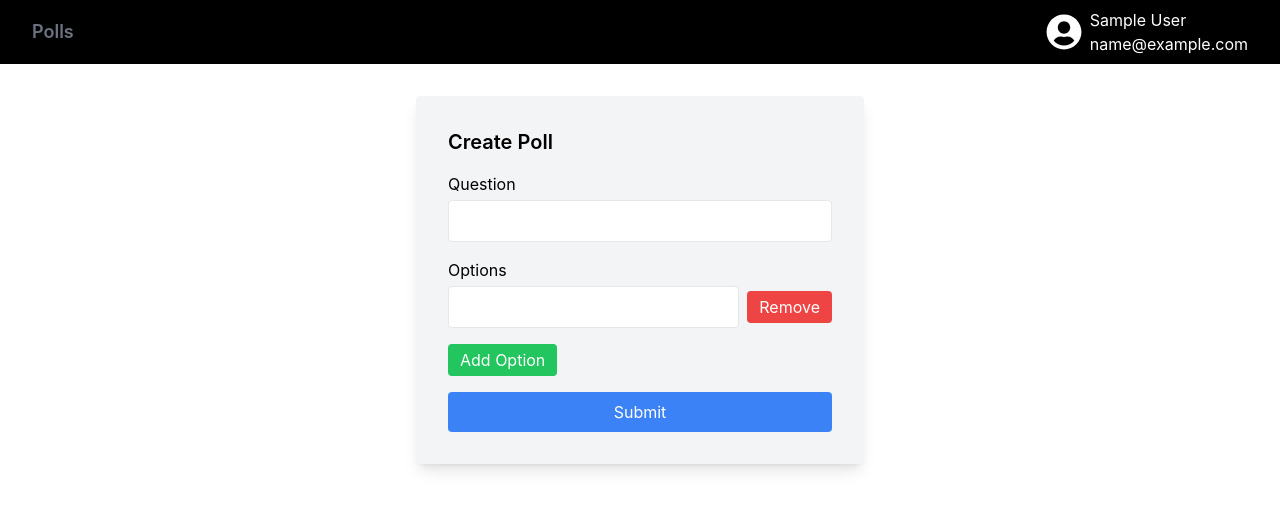
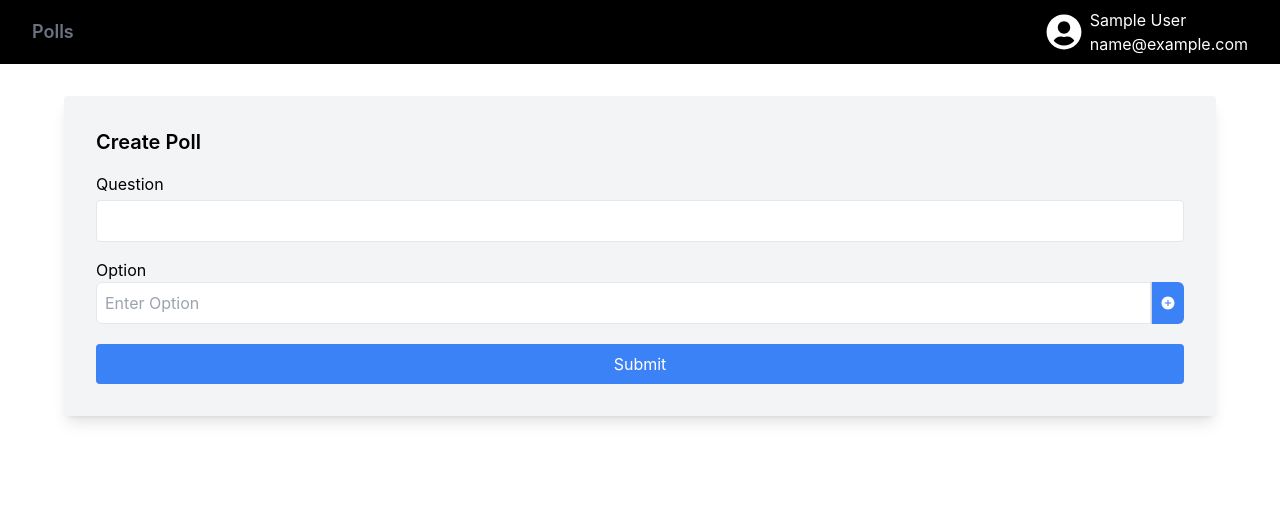
Before and after one commit to amitark7/React-Polling-App, a React (Create React App) app: page /addPoll in a window 1280 px wide. Shown: the top 510 px of the page. Built offline with nearby package versions, Linux system fonts and the light colour scheme; sample sign-in values are in the browser's storage.

Commit message:
change UI and make functionality according to UI

```diff
--- a/src/pages/AddEditPoll.js
+++ b/src/pages/AddEditPoll.js
@@ -4,32 +4,42 @@ import {
   addPoll,
   getSinglePoll,
   updatePoll,
-  updatePollOption,
 } from "../redux/reducer/pollListReducer";
 import { validateAddEditForm } from "../utils/validationCheck";
 import { useLocation, useNavigate, useParams } from "react-router-dom";
 import ConfimationModal from "../component/ConfimationModal";
 import ErrorComponent from "../component/ErrorComponent";
+import {
+  addOption,
+  deleteOption,
+  updateOption,
+} from "../redux/reducer/optionReducer";
+import { IoIosAddCircle } from "react-icons/io";
+import { MdDelete } from "react-icons/md";
+import { MdModeEditOutline } from "react-icons/md";
 
 const AddEditPoll = () => {
   const { id } = useParams();
   const { state } = useLocation();
-  const [title, setTitle] = useState("");
-  const [options, setOptions] = useState([{ optionTitle: "" }]);
-  const [errors, setErrors] = useState({ question: "", options: [] });
+  const [newPollData, setNewPollData] = useState({
+    title: "",
+    optionTitle: "",
+  });
+  const [options, setOptions] = useState([]);
+  const [errors, setErrors] = useState({ title: "", optionTitle: "" });
   const [showModal, setShowModal] = useState(false);
-  const [optionsChanged, setOptionsChanged] = useState(false);
+  const [editOption, setEditOption] = useState(null);
   const dispatch = useDispatch();
   const navigate = useNavigate();
 
   const getSinglePollAndUpdate = async () => {
     if (state) {
-      setTitle(state.title);
+      setNewPollData({ ...newPollData, title: state.title });
       setOptions(state.optionList);
     } else {
       const result = await dispatch(getSinglePoll(id));
       if (result?.payload?.status === 200) {
-        setTitle(result?.payload?.data?.title);
+        setNewPollData({ ...newPollData, title: result?.payload?.data?.title });
         setOptions(result?.payload?.data?.optionList);
       }
     }
@@ -41,63 +51,85 @@ const AddEditPoll = () => {
     }
   }, []);
 
-  const handleOptionChange = (index, value) => {
-    const newOptions = [...options];
-    newOptions[index].optionTitle = value;
-    setOptions(newOptions);
-    setErrors((prevErrors) => ({
-      ...prevErrors,
-      options: prevErrors.options.map((error, i) => (i === index ? "" : error)),
-    }));
+  const handleOptionChange = (e) => {
+    setNewPollData({ ...newPollData, [e.target.name]: e.target.value });
+    setErrors({ ...errors, [e.target.name]: "" });
   };
 
-  const handleAddOption = () => {
-    setOptions([...options, { optionTitle: "" }]);
-    setErrors((prevErrors) => ({
-      ...prevErrors,
-      options: [...prevErrors.options, ""],
-    }));
+  const handleAddOption = async () => {
+    const { newErrors, isVallid } = validateAddEditForm(newPollData);
+    if (isVallid) {
+      setOptions([...options, { optionTitle: newPollData.optionTitle }]);
       if (id) {
-      setOptionsChanged(true);
+        if (editOption) {
+          const editedIndex = options.findIndex(
+            (option) => option.id === editOption.id
+          );
+          const newOptions = [...options];
+          newOptions[editedIndex].optionTitle = newPollData.optionTitle;
+          setOptions(newOptions);
+          dispatch(
+            updateOption({
+              id: editOption.id,
+              editedOption: newPollData.optionTitle,
+            })
+          );
+        } else {
+          await dispatch(
+            addOption({
+              id,
+              optionTitle: newPollData.optionTitle,
+            })
+          );
+        }
+      }
+      setNewPollData({ ...newPollData, optionTitle: "" });
+    } else {
+      setErrors(newErrors);
     }
   };
 
-  const handleRemoveOption = (index) => {
+  const handleDeleteOption = (index) => {
+    if (id) {
+      const deleteOptionId = options[index].id;
+      dispatch(deleteOption(deleteOptionId));
+    }
     const newOptions = [...options];
     newOptions.splice(index, 1);
     setOptions(newOptions);
-    setErrors((prevErrors) => ({
-      ...prevErrors,
-      options: prevErrors.options.filter((option, i) => i !== index),
-    }));
-    if (id) {
-      setOptionsChanged(false);
+  };
+
+  const handleUpdateOption = (index) => {
+    const option = options[index];
+    setNewPollData({ ...newPollData, optionTitle: options[index].optionTitle });
+    setEditOption(option);
+  };
+
+  const handleShowModal = (data) => {
+    if (data?.payload?.status === 200) {
+      setShowModal(true);
     }
   };
 
-  const onFormSubmit = async (e) => {
-    e.preventDefault();
+  const onFormSubmit = async () => {
     const newPoll = {
-      title,
+      title: newPollData.title,
       options,
     };
-    const { newErrors, isVallid } = validateAddEditForm(newPoll);
+    const { newErrors, isVallid } = validateAddEditForm({
+      options,
+      title: newPollData.title,
+    });
     if (isVallid) {
       let result = {};
-      if (optionsChanged) {
-        result = await dispatch(
-          updatePollOption({
-            id,
-            optionTitle: options[options.length - 1],
-          })
-        );
-      } else if (id) {
+      if (id) {
+        if (state.title !== newPollData.title) {
           result = await dispatch(updatePoll({ id, newPoll }));
+        }
+        setShowModal(true);
       } else {
         result = await dispatch(addPoll(newPoll));
-      }
-      if (result?.payload?.status === 200) {
-        setShowModal(true);
+        handleShowModal(result);
       }
     } else {
       setErrors(newErrors);
@@ -105,11 +137,11 @@ const AddEditPoll = () => {
   };
 
   return (
-    <div className="w-[90%] max-w-md  mx-auto mt-8 p-8 bg-gray-100 rounded shadow-lg">
+    <div className="w-[90%]  mx-auto mt-8 p-8 bg-gray-100 rounded shadow-lg">
       <h2 className="text-xl font-semibold mb-4">
         {id ? "Update" : "Create"} Poll
       </h2>
-      <form onSubmit={onFormSubmit}>
+      <div>
         <div className="mb-4">
           <label htmlFor="question" className="block mb-1">
             Question
@@ -117,52 +149,60 @@ const AddEditPoll = () => {
           <input
             type="text"
             id="question"
+            name="title"
             className="w-full px-4 py-2 border rounded"
-            value={title}
-            onChange={(e) => setTitle(e.target.value)}
+            value={newPollData.title}
+            onChange={handleOptionChange}
           />
-          <ErrorComponent errorMessage={errors.question} />
+          <ErrorComponent errorMessage={errors.title} />
         </div>
-        <div className="mb-4">
-          <label className="block mb-1">Options</label>
-          {options.map((option, index) => (
-            <div key={index} className="mb-2">
-              <div className="flex items-center">
+        <div className="form-add-option">
+          <p className="add-option">Option</p>
+          <div className="flex mb-3">
             <input
-                  type="text"
-                  className="w-full px-4 py-2 border rounded mr-2"
-                  value={option.optionTitle}
-                  onChange={(e) => handleOptionChange(index, e.target.value)}
+              id="option"
+              name="optionTitle"
+              className="border rounded-l-md p-2 w-full"
+              value={newPollData.optionTitle}
+              onChange={handleOptionChange}
+              placeholder="Enter Option"
             />
             <button
-                  type="button"
-                  className="px-3 py-1 bg-red-500 text-white rounded"
-                  onClick={() => handleRemoveOption(index)}
+              className="border-l border-gray-300 bg-blue-500 text-white p-2 rounded-r-md"
+              onClick={() => handleAddOption()}
             >
-                  Remove
+              <IoIosAddCircle />
             </button>
           </div>
-              <ErrorComponent errorMessage={errors.options[index]} />
+          <ErrorComponent errorMessage={errors.optionTitle} />
+        </div>
+        <div className="flex gap-2 mb-2">
+          {options.map((item, index) => (
+            <div
+              className="flex bg-white items-center border rounded-lg p-2"
+              key={index}
+            >
+              {item.optionTitle}
+              <button
+                className="ml-1"
+                onClick={() => handleUpdateOption(index)}
+              >
+                <MdModeEditOutline />
+              </button>
+              <button className="" onClick={() => handleDeleteOption(index)}>
+                <MdDelete />
+              </button>
             </div>
           ))}
-          {options.length === 0 && (
-            <ErrorComponent errorMessage={errors.options} />
-          )}
+        </div>
         <button
           type="button"
-            className="px-3 py-1 mt-2 bg-green-500 text-white rounded"
-            onClick={handleAddOption}
-          >
-            Add Option
-          </button>
-        </div>
-        <button
-          type="submit"
           className="w-full bg-blue-500 text-white py-2 px-4 rounded hover:bg-blue-600 transition duration-200"
+          onClick={() => onFormSubmit()}
         >
           Submit
         </button>
-      </form>
+      </div>
       {showModal && (
         <ConfimationModal
           modalTitle={"Successfully"}
--- /dev/null
+++ b/src/redux/reducer/optionReducer.js
@@ -0,0 +1,56 @@
+import { createAsyncThunk, createSlice } from "@reduxjs/toolkit";
+import axios from "axios";
+export const addOption = createAsyncThunk(
+  "pollList/addOption",
+  async (data) => {
+    try {
+      const response = await axios.post(
+        `${process.env.REACT_APP_BASE_URL}poll/addPollOption/${data.id}`,
+        { optionTitle: data.optionTitle }
+      );
+      return response;
+    } catch (error) {
+      return error.response;
+    }
+  }
+);
+
+export const deleteOption = createAsyncThunk(
+  "option/deleteoption",
+  async (id) => {
+    try {
+      const response = await axios.delete(
+        `${process.env.REACT_APP_BASE_URL}option/delete/${id}`
+      );
+      console.log(response);
+      return response;
+    } catch (error) {
+      return error.response;
+    }
+  }
+);
+
+export const updateOption = createAsyncThunk(
+  "option/updateOption",
+  async (data) => {
+    try {
+      const response = await axios.put(
+        `${process.env.REACT_APP_BASE_URL}option/edit/${data.id}`,
+        {
+          optionTitle: data.editedOption,
+        }
+      );
+      return response;
+    } catch (error) {
+      return error.response;
+    }
+  }
+);
+
+const optionSlice = createSlice({
+  name: "option",
+  initialState: { loading: false },
+  reducers: {},
+});
+
+export default optionSlice.reducer;
--- a/src/redux/reducer/pollListReducer.js
+++ b/src/redux/reducer/pollListReducer.js
@@ -32,26 +32,10 @@ export const addPoll = createAsyncThunk("pollList/addPoll", async (data) => {
 export const updatePoll = createAsyncThunk(
   "pollList/updatePoll",
   async (data) => {
-    console.log(data);
     try {
       const response = await axios.put(
         `${process.env.REACT_APP_BASE_URL}poll/${data.id}`,
         data.newPoll
-      );
-      return response;
-    } catch (error) {
-      return error.response;
-    }
-  }
-);
-
-export const updatePollOption = createAsyncThunk(
-  "pollList/updatePollOption",
-  async (data) => {
-    try {
-      const response = await axios.post(
-        `${process.env.REACT_APP_BASE_URL}poll/addPollOption/${data.id}`,
-        data.optionTitle
       );
       return response;
     } catch (error) {
--- a/src/redux/store.js
+++ b/src/redux/store.js
@@ -2,12 +2,14 @@ import { configureStore } from "@reduxjs/toolkit";
 import authReducer from "./reducer/authReducer";
 import rollFetchReducer from "./reducer/rollListFetchReducer";
 import pollListReducer from "./reducer/pollListReducer";
+import optionReducer from "./reducer/optionReducer";
 
 export const store = configureStore({
   reducer: {
     auth: authReducer,
     roleList: rollFetchReducer,
-    pollList:pollListReducer
+    pollList: pollListReducer,
+    option: optionReducer,
   },
   middleware: (getDefaultMiddleware) => getDefaultMiddleware(),
 });
```
Also changed, not shown: src/utils/ValidationCheck.js (+8 -14 lines). Lines whose indentation alone changed are shown as unchanged.
